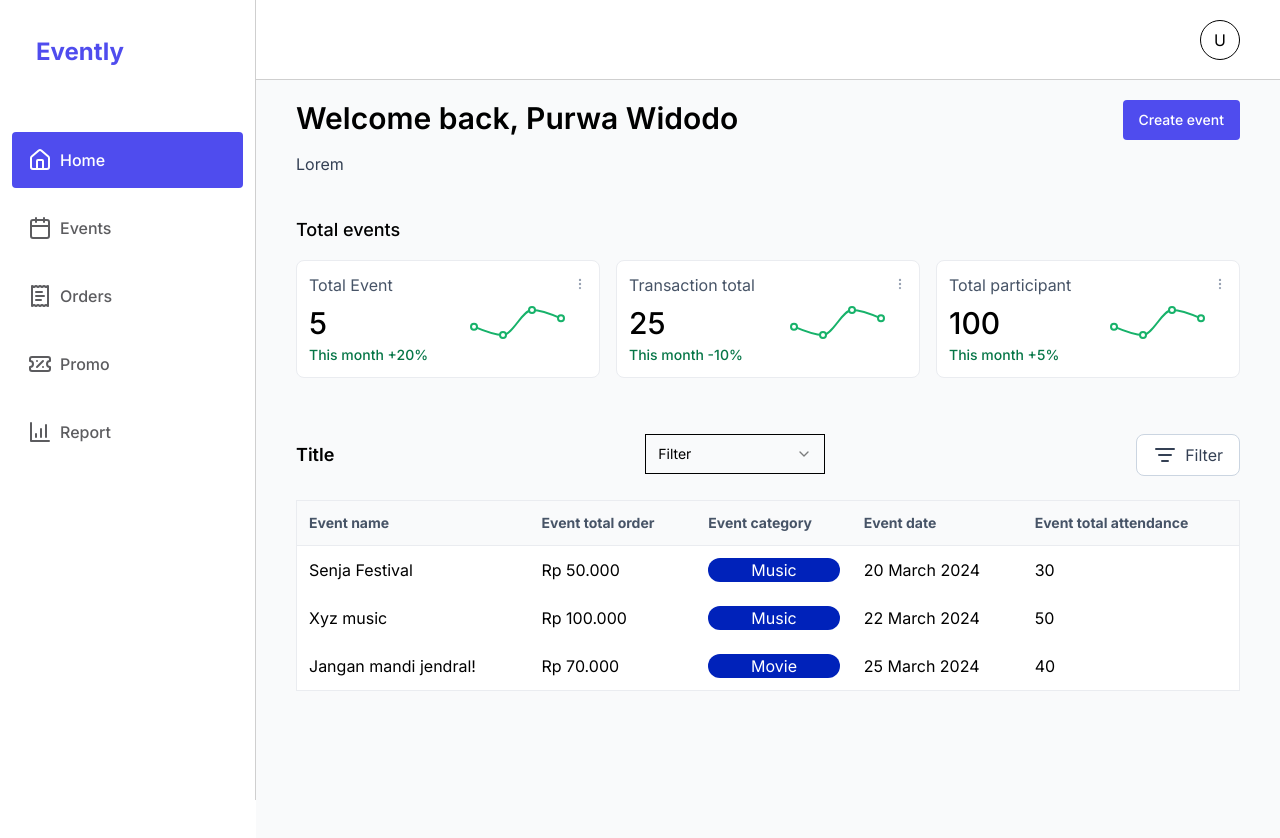
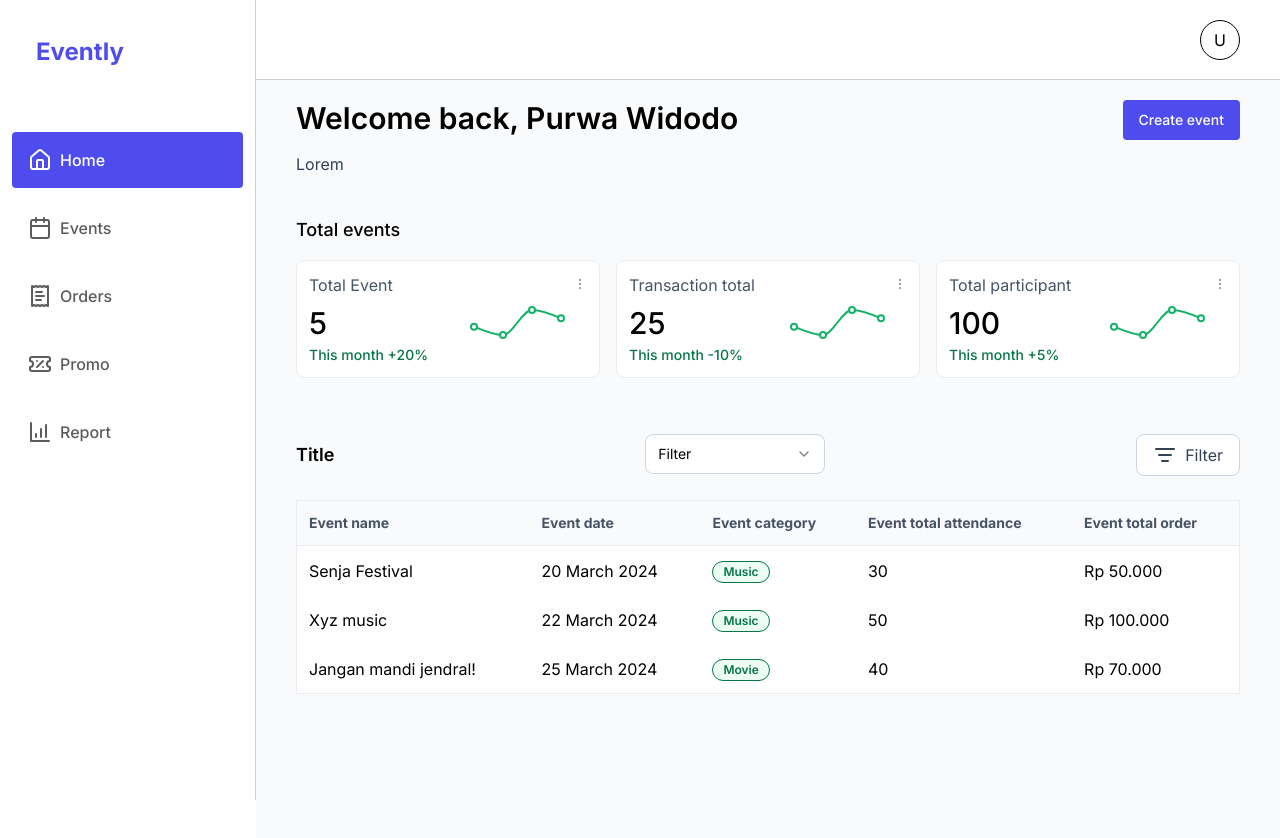
Before and after one commit to rizaldyip10/evently-fe, a Next.js app: page /admin in a window 1280 px wide. Shown: the top 838 px of the page. Built offline with nearby package versions, Linux system fonts and the light colour scheme.

Commit message:
feat(admin): adding admin layout

```diff
--- a/app/admin/page.tsx
+++ b/app/admin/page.tsx
@@ -1,8 +1,10 @@
+"use client"
+
 import { Button } from "@/components/ui/button";
 import Image from "next/image";
-import React from "react";
-import threedot from "@/assets/icons/three-dot.svg";
-import filterLine from "@/assets/icons/filter-lines.svg";
+import React, { useState } from "react";
+// import threedot from "@/assets/icons/three-dot.svg";
+// import filterLine from "@/assets/icons/filter-lines.svg";
 import {
   Select,
   SelectContent,
@@ -13,13 +15,15 @@ import {
   SelectValue,
 } from "@/components/ui/select";
 import DashboardCard from "@/components/pages/admin/dashboard-card";
+import { Badge } from "@/components/ui/badge";
+import Filters from "@/components/pages/admin/filter";
 
 const TableHeads = [
   "Event name",
-  "Event total order",
+  "Event date",
   "Event category",
-  "Event date",
-  "Event total attendance"
+  "Event total attendance",
+   "Event total order",
 ];
 
 const TableBody = [
@@ -47,6 +51,9 @@ const TableBody = [
 ];
 
 const AdminHomePage = () => {
+
+
+
   return (
     <div className="flex flex-col items-center px-10 py-5 bg-blue-50 h-screen">
       <div className="w-full flex flex-row justify-between">
@@ -78,19 +85,21 @@ const AdminHomePage = () => {
         <div className="flex flex-row justify-between w-full pt-10 pb-2">
           <h1 className="font-semibold text-lg flex items-center">Title</h1>
           <Select>
-            <SelectTrigger className="w-[180px]">
+            <SelectTrigger className="w-[180px] bg-primary-white border-slate-300 rounded-[8px]">
               <SelectValue placeholder='Filter' />
             </SelectTrigger>
-            <SelectContent>
+            <SelectContent className="bg-primary-white rounded-[8px] shadow-md border-slate-300">
               <SelectGroup>
-                <SelectLabel>Event A-Z</SelectLabel>
-                <SelectItem value="test">test 1</SelectItem>
-                <SelectItem value="test">test 2</SelectItem>
-                <SelectItem value="test">test 3</SelectItem>
+                <SelectLabel></SelectLabel>
+                <SelectItem value="test">By Month</SelectItem>
+                <SelectItem value="test">By Year</SelectItem>
+                <SelectItem value="test"></SelectItem>
               </SelectGroup>
             </SelectContent>
           </Select>
-          <button className="flex flex-row justify-between border border-slate-300 bg-primary-white rounded-[8px] px-4 py-2 text-gray-700 gap-2">
+
+          <Filters />
+          {/* <button className="flex flex-row justify-between border border-slate-300 bg-primary-white rounded-[8px] px-4 py-2 text-gray-700 gap-2">
             <Image
               src={filterLine}
               width={24}
@@ -98,7 +107,7 @@ const AdminHomePage = () => {
               alt="filter-line-icon"
             />
             Filter
-          </button>
+          </button> */}
         </div>
 
         <table className="w-full pt-2 rounded-[8px] border border-slate-100">
@@ -113,19 +122,24 @@ const AdminHomePage = () => {
             {TableBody?.map((tr, index) => (
               <tr key={index} className="bg-primary-white">
                 <td className="p-3">{tr.name}</td>
+                  <td className="p-3">{tr.date}</td>
+
+                <td className="p-3">
+                  <Badge>{tr.category}</Badge>
+                  {/* <div className="bg-primary-darkest text-primary-white text-center rounded-[100px]">
+                    {tr.category}
+                  </div> */}
+                    </td>
+                <td className="p-3">{tr.attendance}</td>
                 <td className="p-3">{tr.total}</td>
-                <td className="p-3">
-                  <div className="bg-primary-darkest text-primary-white text-center rounded-[100px]">
-                    {tr.category}
-                  </div>
-                    </td>
-                <td className="p-3">{tr.date}</td>
-                <td className="p-3">{tr.attendance}</td>
+
+
               </tr>
             ))}
           </tbody>
         </table>
       </div>
+
     </div>
   );
 };
--- /dev/null
+++ b/components/pages/admin/filter.tsx
@@ -0,0 +1,50 @@
+import Image from 'next/image';
+import React, { useState } from 'react'
+import filterLine from "@/assets/icons/filter-lines.svg";
+
+
+
+const filterMenu = ['Category', 'A - Z'];
+
+
+const Filters: React.FC = () => {
+
+    const [isNavOpen, setOpenNav] = useState(false);
+    const [openDropdown, setOpenDropDown] = useState(false);
+
+    const toggleNav = () => {
+        setOpenNav(!isNavOpen);
+        setOpenDropDown(false);
+    };
+
+    const toggleDropDown = () => {
+        setOpenDropDown(!openDropdown)
+    };
+
+
+  return (
+    <div>
+         <button className="flex flex-row justify-between border border-slate-300 bg-primary-white rounded-[8px] px-4 py-2 text-gray-700 gap-2">
+            <Image
+              src={filterLine}
+              width={24}
+              height={24}
+              alt="filter-line-icon"
+              onClick={toggleNav}
+            />
+            Filter
+          </button>
+          { isNavOpen && (
+            <div className='w-full bg-primary-white shadow-md rounded-[8px] '>
+                <div className='flex flex-col px-2 py-1 text-gray-700 hover:bg-gray-50'>
+                    {filterMenu}
+                </div>
+
+            </div>
+          )}
+
+    </div>
+  )
+}
+
+export default Filters
--- /dev/null
+++ b/components/ui/badge.tsx
@@ -0,0 +1,36 @@
+import * as React from "react"
+import { cva, type VariantProps } from "class-variance-authority"
+
+import { cn } from "@/lib/utils"
+
+const badgeVariants = cva(
+  "inline-flex items-center rounded-full border px-2.5 py-0.5 text-xs font-semibold transition-colors focus:outline-none focus:ring-2 focus:ring-ring focus:ring-offset-2",
+  {
+    variants: {
+      variant: {
+        default:
+          "border-transparent bg-green-50 text-green-700 hover:bg-primary/80",
+        secondary:
+          "border-transparent bg-secondary text-secondary-foreground hover:bg-secondary/80",
+        destructive:
+          "border-transparent bg-destructive text-destructive-foreground hover:bg-destructive/80",
+        outline: "text-foreground",
+      },
+    },
+    defaultVariants: {
+      variant: "default",
+    },
+  }
+)
+
+export interface BadgeProps
+  extends React.HTMLAttributes<HTMLDivElement>,
+    VariantProps<typeof badgeVariants> {}
+
+function Badge({ className, variant, ...props }: BadgeProps) {
+  return (
+    <div className={cn(badgeVariants({ variant }), className)} {...props} />
+  )
+}
+
+export { Badge, badgeVariants }
--- a/tailwind.config.ts
+++ b/tailwind.config.ts
@@ -36,7 +36,16 @@ const config = {
       'gray-100': '#F2F4F7',
       'gray-600': '#475467',
       'gray-900': '#101828',
-      'green-700': '#067647'
+      'green-700': '#067647',
+      'green-50': '#ECFDF3',
+      'success-500': '#17B26A',
+      'warning-500': '#F79009',
+      'warning-50': '#FFFAEB',
+      'blue-700': '#9E77ED',
+      'blue-100': '#F4EBFF',
+      'pink-700': '#EE46BC',
+
+
 
 
     },
```
Also changed, not shown: components/pages/admin/table-list-attendance.tsx (added).
